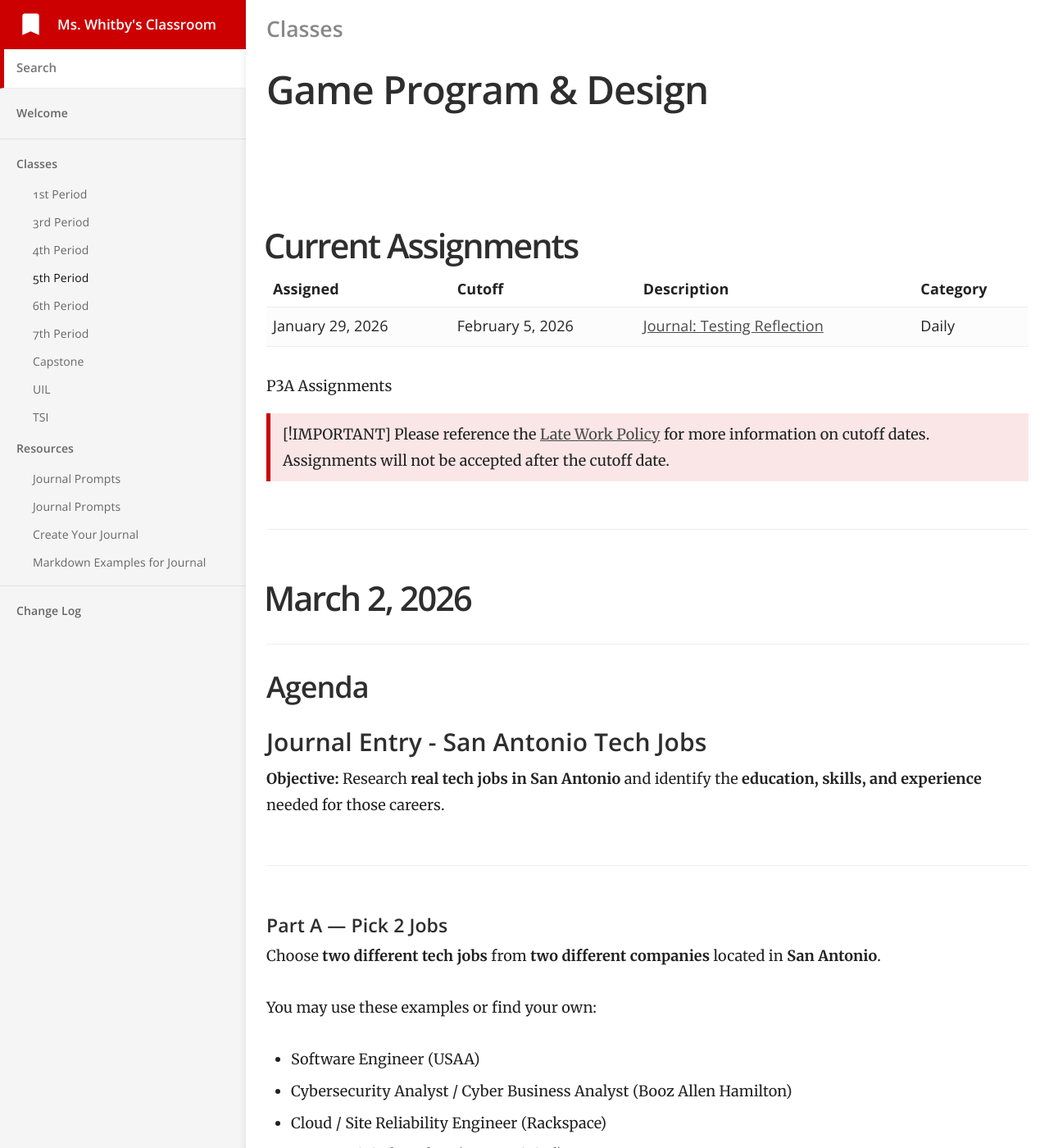
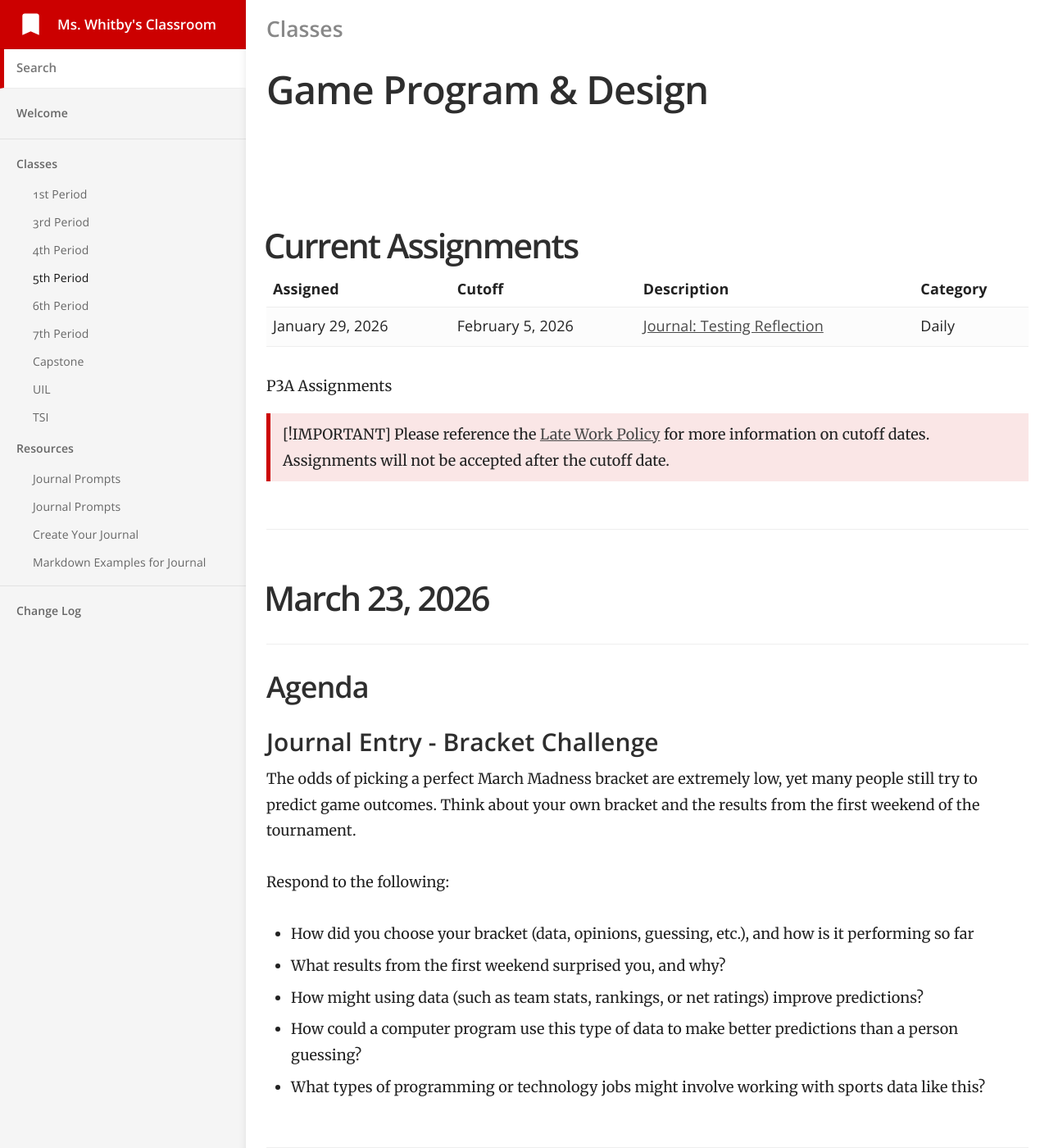
Before and after one commit to mswhitby/classroom, a Jekyll site: the page built from _docs/classes/5th.md, in a window 1280 px wide and 1400 px high. Shown: the whole window at 82% size. Built offline with Jekyll 4.4.1, drawn with Linux system fonts in a browser that asks for light colours.

Commit message:
Updated lessons

```diff
--- a/_docs/classes/5th.md
+++ b/_docs/classes/5th.md
@@ -85,6 +85,24 @@ order: 4
 
 
 ****
+
+# March 23, 2026
+
+## Agenda
+
+### Journal Entry - Bracket Challenge
+
+
+The odds of picking a perfect March Madness bracket are extremely low, yet many people still try to predict game outcomes. Think about your own bracket and the results from the first weekend of the tournament.
+
+Respond to the following:
+- How did you choose your bracket (data, opinions, guessing, etc.), and how is it performing so far
+- What results from the first weekend surprised you, and why?
+- How might using data (such as team stats, rankings, or net ratings) improve predictions?
+- How could a computer program use this type of data to make better predictions than a person guessing?
+- What types of programming or technology jobs might involve working with sports data like this?
+
+----
 
 # March 2, 2026
 
```
Also changed, not shown: _docs/classes/6th.md (+18 -0 lines), _docs/classes/7th.md (+18 -0 lines).
